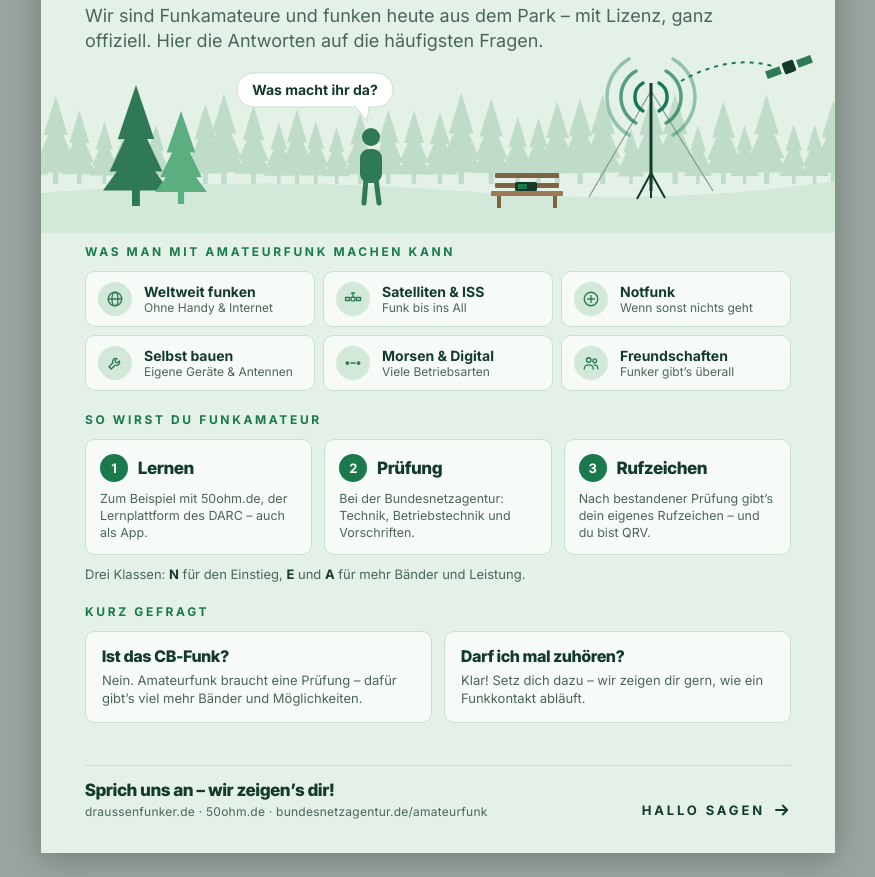
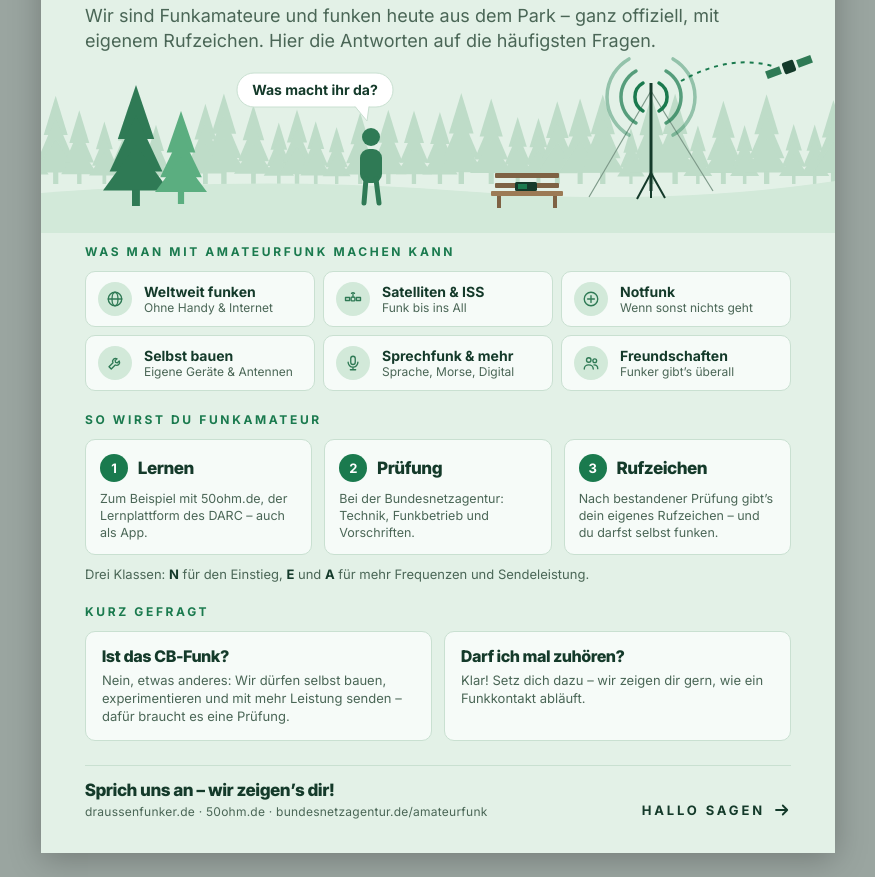
Before and after one commit to mooxle/draussenfunken-poster, a plain HTML site: page poster/was-macht-ihr-da.html in a window 1280 px wide. Shown: the part 294-1171 px from the top of the page, without its empty margins (202-1077 px from the left). Drawn offline with Linux system fonts and the light colour scheme.

Commit message:
Was macht ihr da: Feedback aus der Community umgesetzt
- „Zulassung/Rufzeichen“ statt „Lizenz“ im Untertitel
- Kachel „Sprechfunk & mehr“ (Sprache, Morse, Digital) mit Mikrofon-Icon
- Schritt 2: „Funkbetrieb“ statt „Betriebstechnik“
- Schritt 3: „du darfst selbst funken“ statt „du bist QRV“
- Klassen: „Frequenzen und Sendeleistung“ statt „Bänder“
- CB-Funk: sachliche Antwort mit Selbstbau und Experimentieren
- README: Danke-Abschnitt für das Feedback

Co-Authored-By: Claude Opus 5.5 <noreply@anthropic.com>
Claude-Session: https://claude.ai/code/session_017VRLsZhAK2Pvbw1kU3pAUN

```diff
--- a/poster/was-macht-ihr-da.html
+++ b/poster/was-macht-ihr-da.html
@@ -448,7 +448,7 @@
       <span style="display: block; color: var(--text)">Was macht ihr</span>
       <span style="display: block; color: var(--accent)">da eigentlich?</span>
     </h1>
-    <p style="margin: 2px 0 0 0; font-size: 18px; line-height: 25px; color: var(--text-muted); max-width: 650px; text-wrap: pretty">Wir sind Funkamateure und funken heute aus dem Park – mit Lizenz, ganz offiziell. Hier die Antworten auf die häufigsten Fragen.</p>
+    <p style="margin: 2px 0 0 0; font-size: 18px; line-height: 25px; color: var(--text-muted); max-width: 650px; text-wrap: pretty">Wir sind Funkamateure und funken heute aus dem Park – ganz offiziell, mit eigenem Rufzeichen. Hier die Antworten auf die häufigsten Fragen.</p>
   </div>
   <div style="height: 180px; width: 794px; flex-shrink: 0">
     <svg width="794" height="180" viewBox="0 0 794 200" preserveAspectRatio="xMidYMax slice" aria-hidden="true" style="display: block">
@@ -669,10 +669,9 @@
         </div>
         <div style="background: var(--card); border: 1px solid var(--border); border-radius: 10px; box-sizing: border-box; height: 56px; padding: 0 12px; display: flex; align-items: center; gap: 12px"><span style="width: 34px; height: 34px; border-radius: 50%; background: var(--meadow); color: var(--green-dark); display: flex; align-items: center; justify-content: center; flex-shrink: 0">
           <svg width="18" height="18" viewBox="0 0 24 24" fill="none" stroke="currentColor" stroke-width="1.8" stroke-linecap="round" stroke-linejoin="round" aria-hidden="true">
-            <circle cx="4.5" cy="12" r="1.6" fill="currentColor"></circle>
-            <path d="M9 12h6"></path>
-            <circle cx="19.5" cy="12" r="1.6" fill="currentColor"></circle>
-          </svg></span><span style="display: flex; flex-direction: column; min-width: 0"><span style="font-size: 14px; font-weight: 700">Morsen &amp; Digital</span><span style="font-size: 12px; color: var(--text-muted)">Viele Betriebsarten</span></span>
+            <rect x="9" y="3" width="6" height="11" rx="3"></rect>
+            <path d="M5.5 11a6.5 6.5 0 0 0 13 0M12 17.5V21M8.5 21h7"></path>
+          </svg></span><span style="display: flex; flex-direction: column; min-width: 0"><span style="font-size: 14px; font-weight: 700">Sprechfunk &amp; mehr</span><span style="font-size: 12px; color: var(--text-muted)">Sprache, Morse, Digital</span></span>
         </div>
         <div style="background: var(--card); border: 1px solid var(--border); border-radius: 10px; box-sizing: border-box; height: 56px; padding: 0 12px; display: flex; align-items: center; gap: 12px"><span style="width: 34px; height: 34px; border-radius: 50%; background: var(--meadow); color: var(--green-dark); display: flex; align-items: center; justify-content: center; flex-shrink: 0">
           <svg width="18" height="18" viewBox="0 0 24 24" fill="none" stroke="currentColor" stroke-width="1.8" stroke-linecap="round" stroke-linejoin="round" aria-hidden="true">
@@ -695,24 +694,24 @@
         <div style="background: var(--card); border: 1px solid var(--border); border-radius: 10px; box-sizing: border-box; height: 116px; padding: 14px; display: flex; flex-direction: column; gap: 8px">
           <div style="display: flex; align-items: center; gap: 10px"><span style="width: 28px; height: 28px; border-radius: 50%; background: var(--accent); color: var(--white); font-weight: 800; font-size: 13px; display: flex; align-items: center; justify-content: center; flex-shrink: 0">2</span><span style="font-family: 'Inter Tight', sans-serif; font-weight: 800; font-size: 17px">Prüfung</span>
           </div>
-          <div style="font-size: 12.5px; line-height: 17px; color: var(--text-muted)">Bei der Bundesnetzagentur: Technik, Betriebstechnik und Vorschriften.</div>
+          <div style="font-size: 12.5px; line-height: 17px; color: var(--text-muted)">Bei der Bundesnetzagentur: Technik, Funkbetrieb und Vorschriften.</div>
         </div>
         <div style="background: var(--card); border: 1px solid var(--border); border-radius: 10px; box-sizing: border-box; height: 116px; padding: 14px; display: flex; flex-direction: column; gap: 8px">
           <div style="display: flex; align-items: center; gap: 10px"><span style="width: 28px; height: 28px; border-radius: 50%; background: var(--accent); color: var(--white); font-weight: 800; font-size: 13px; display: flex; align-items: center; justify-content: center; flex-shrink: 0">3</span><span style="font-family: 'Inter Tight', sans-serif; font-weight: 800; font-size: 17px">Rufzeichen</span>
           </div>
-          <div style="font-size: 12.5px; line-height: 17px; color: var(--text-muted)">Nach bestandener Prüfung gibt’s dein eigenes Rufzeichen – und du bist QRV.</div>
+          <div style="font-size: 12.5px; line-height: 17px; color: var(--text-muted)">Nach bestandener Prüfung gibt’s dein eigenes Rufzeichen – und du darfst selbst funken.</div>
         </div>
       </div>
-      <div style="font-size: 13px; line-height: 18px; color: var(--text-muted)">Drei Klassen: <b style="color: var(--text)">N</b> für den Einstieg, <b style="color: var(--text)">E</b> und <b style="color: var(--text)">A</b> für mehr Bänder und Leistung.</div>
+      <div style="font-size: 13px; line-height: 18px; color: var(--text-muted)">Drei Klassen: <b style="color: var(--text)">N</b> für den Einstieg, <b style="color: var(--text)">E</b> und <b style="color: var(--text)">A</b> für mehr Frequenzen und Sendeleistung.</div>
     </section>
-    <section style="display: flex; flex-direction: column; gap: 10px; height: 120px">
+    <section style="display: flex; flex-direction: column; gap: 10px; height: 138px">
       <div style="font-size: 12px; line-height: 18px; font-weight: 800; letter-spacing: 0.22em; text-transform: uppercase; color: var(--accent); flex-shrink: 0">Kurz gefragt</div>
       <div style="display: grid; grid-template-columns: repeat(2, minmax(0, 1fr)); gap: 12px">
-        <div style="background: var(--card); border: 1px solid var(--border); border-radius: 10px; box-sizing: border-box; height: 92px; padding: 14px 16px; display: flex; flex-direction: column; gap: 5px">
+        <div style="background: var(--card); border: 1px solid var(--border); border-radius: 10px; box-sizing: border-box; height: 110px; padding: 14px 16px; display: flex; flex-direction: column; gap: 5px">
           <div style="font-family: 'Inter Tight', sans-serif; font-weight: 800; font-size: 16px">Ist das CB-Funk?</div>
-          <div style="font-size: 13px; line-height: 18px; color: var(--text-muted)">Nein. Amateurfunk braucht eine Prüfung – dafür gibt’s viel mehr Bänder und Möglichkeiten.</div>
+          <div style="font-size: 13px; line-height: 18px; color: var(--text-muted)">Nein, etwas anderes: Wir dürfen selbst bauen, experimentieren und mit mehr Leistung senden – dafür braucht es eine Prüfung.</div>
         </div>
-        <div style="background: var(--card); border: 1px solid var(--border); border-radius: 10px; box-sizing: border-box; height: 92px; padding: 14px 16px; display: flex; flex-direction: column; gap: 5px">
+        <div style="background: var(--card); border: 1px solid var(--border); border-radius: 10px; box-sizing: border-box; height: 110px; padding: 14px 16px; display: flex; flex-direction: column; gap: 5px">
           <div style="font-family: 'Inter Tight', sans-serif; font-weight: 800; font-size: 16px">Darf ich mal zuhören?</div>
           <div style="font-size: 13px; line-height: 18px; color: var(--text-muted)">Klar! Setz dich dazu – wir zeigen dir gern, wie ein Funkkontakt abläuft.</div>
         </div>
```
Also changed, not shown: screenshots/uebersicht.png, screenshots/was-macht-ihr-da.png, 2 other files.
